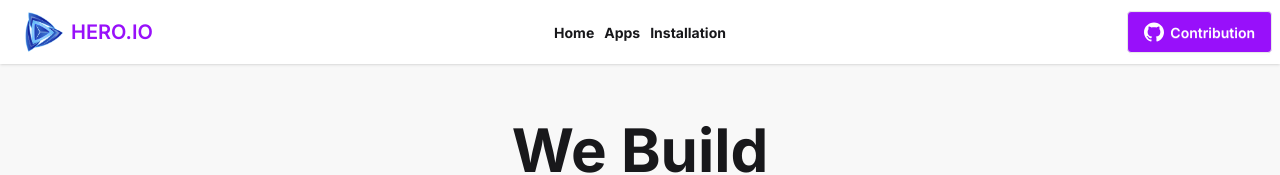
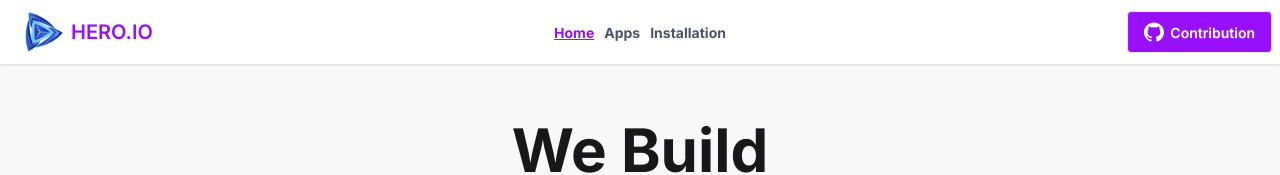
Before and after one commit to sohananazneen/hero-io, a React (Vite) app: page / in a window 1280 px wide. Shown: the top 175 px of the page. Built offline with nearby package versions, Linux system fonts and the light colour scheme.

Commit message:
active link in navbar

```diff
--- a/src/Components/Shared/Header/Header.jsx
+++ b/src/Components/Shared/Header/Header.jsx
@@ -1,13 +1,34 @@
 import React from "react";
-import { Link } from "react-router";
+import { Link, NavLink } from "react-router";
 import logo from "../../../assets/logo.png";
 import gitLogo from "../../../assets/fi_2111432.svg";
 
 const Links = (
   <>
-    <Link to={"/"}>Home</Link>
-    <Link to={"/apps"}>Apps</Link>
-    <Link to={"/installation"}>Installation</Link>
+    <NavLink
+      to={"/"}
+      className={({ isActive }) =>
+        isActive ? "text-purple-600 font-bold underline" : "text-gray-600"
+      }
+    >
+      Home
+    </NavLink>
+    <NavLink
+      to={"/apps"}
+      className={({ isActive }) =>
+        isActive ? "text-purple-600 font-bold underline" : "text-gray-600"
+      }
+    >
+      Apps
+    </NavLink>
+    <NavLink
+      to={"/installation"}
+      className={({ isActive }) =>
+        isActive ? "text-purple-600 font-bold underline" : "text-gray-600"
+      }
+    >
+      Installation
+    </NavLink>
   </>
 );
 
```
